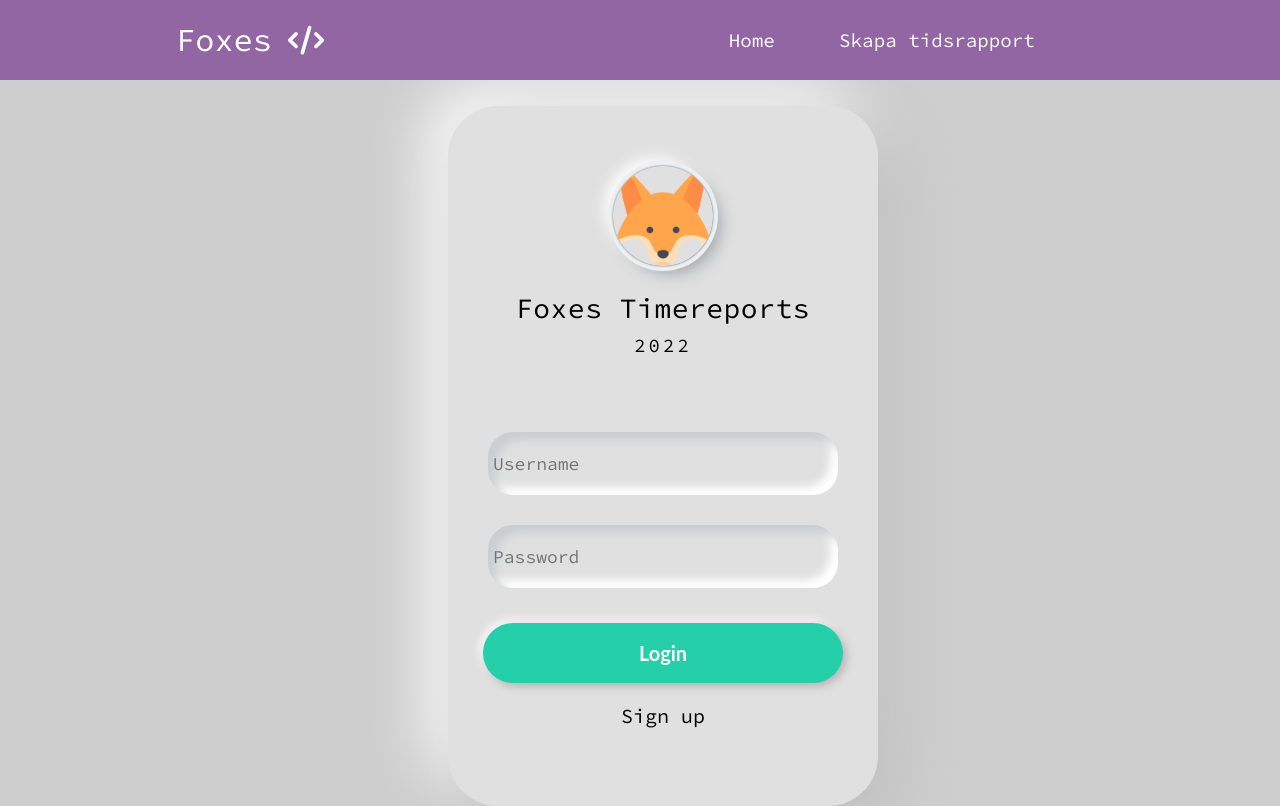
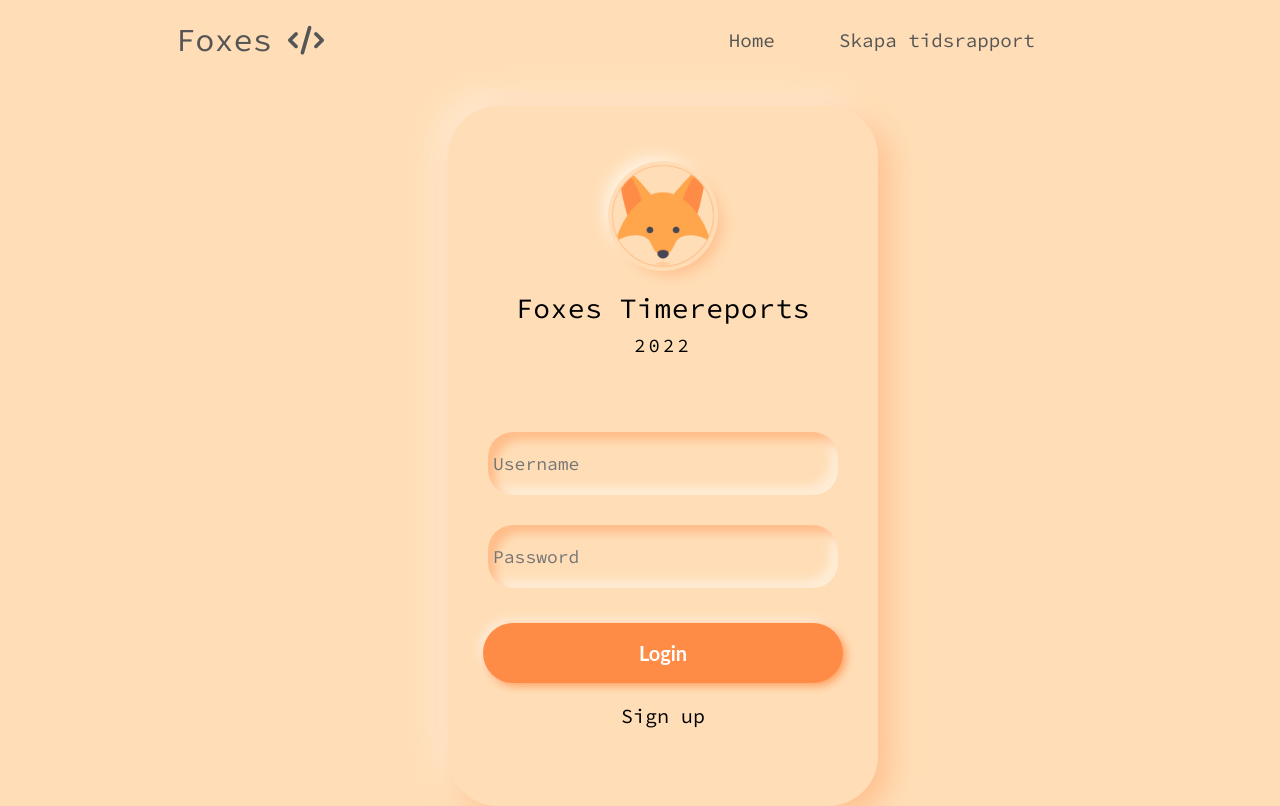
Before and after one commit to oliverrodin/project-foxes-aktuell, a React (Create React App) app in the folder frontend/: page / in a window 1280 px wide. Built offline with nearby package versions, Linux system fonts and the light colour scheme; no server answers.

Commit message:
change backgroundcolor

```diff
--- a/frontend/src/App.css
+++ b/frontend/src/App.css
@@ -7,14 +7,21 @@
 
 }
 :root{
-  --primary-color: rgb(206, 206, 206);
-  --accent-color: rgb(146, 101, 163);
-  --font-color: rgb(0, 0, 0);
+  --primary-color: #ffdeb7;
+  --accent-color-light: #ffa54b;
+  --accent-color-dark: rgba(255,140,70,255);
+  --font-color: #555;
   --white-color: #fff;
-  --box-shadow1:7px 7px 27px #9c9c9c,
-  -7px -7px 27px #fffdfd;
-  --box-shadow-inset:inset 7px 7px 27px #9c9c9c,
-  inset -7px -7px 27px #fffdfd;
+
+  --box-shadow-bigblur:10px 10px 30px rgba(255,140,70,0.4),
+  -10px -10px 30px #ffecd5;
+  --box-shadow-tight:
+  3px 3px 8px rgba(252, 140, 70, 0.3),
+  5px 5px 16px rgba(252, 140, 70, 0.2),
+  -3px -3px 8px #ffecd5,
+  -5px -5px 16px #ffe8cc;
+  --box-shadow-inset:inset 8px 8px 8px rgba(255,140,70,0.4),
+  inset -8px -8px 8px #ffecd5;
 }
 body{
   background-color: var(--primary-color);
--- a/frontend/src/Pages/Home.js
+++ b/frontend/src/Pages/Home.js
@@ -46,16 +46,21 @@ function Home() {
         <h1 className="header-h1">{name}</h1>
       </div>
       <div className="left-container">
+        <h2>Projekt</h2>
         {
           project.map((value) => {
 
               return (
                 <div>
                   <ul key={value.id} className="project-card">
-                    <li>Project: {value.name}</li>
-                    <li>Start: {value.dateStart}</li>
-                    <li>End: {value.dateEnd} </li>
-                    <li>Status: {value.status}</li>
+
+                    <li className="project-lines">Project: {value.name}</li>
+                    <li className="project-lines">Start: {value.dateStart}</li>
+                    <li className="project-lines">End: {value.dateEnd} </li>
+                    <li className="project-lines">
+                      Status:
+                       <span className={value.color}>{value.status}</span>
+                    </li>
                   </ul>
                 </div>
               )
--- a/frontend/src/Pages/Login.css
+++ b/frontend/src/Pages/Login.css
@@ -5,9 +5,8 @@
     height: 700px;
     padding: 60px 35px 35px 35px;
     border-radius: 50px;
-background: #e0e0e0;
-box-shadow:  20px 20px 60px #bebebe,
-             -20px -20px 60px #ffffff;
+    background: var(--primary-color);
+    box-shadow:  var(--box-shadow-bigblur);
   }
 
   .logo {
@@ -20,13 +19,13 @@ box-shadow:  20px 20px 60px #bebebe,
     background-repeat: no-repeat;
     background-size: cover;
     box-shadow:
-    0px 0px 2px #5f5f5f,
+    0px 0px 2px var(--accent-color-dark),
 
-    0px 0px 0px 5px #ecf0f3,
+    0px 0px 0px 5px var(--primary-color),
 
-    8px 8px 15px #a7aaaf,
+    8px 8px 15px rgba(255,140,70,0.4),
 
-    -8px -8px 15px #ffffff
+    -8px -8px 15px #fff5e8
     ;
   }
 
@@ -58,8 +57,8 @@ box-shadow:  20px 20px 60px #bebebe,
   .username, .password {
     margin-bottom: 30px;
     border-radius: 25px;
-    box-shadow: inset 8px 8px 8px #cbced1,
-                inset -8px -8px 8px #ffffff;
+    box-shadow: inset 8px 8px 8px rgba(255,140,70,0.4),
+                inset -8px -8px 8px #ffecd5;
   }
 
   .fields svg {
@@ -79,13 +78,13 @@ box-shadow:  20px 20px 60px #bebebe,
     font-family: 'Lato', sans-serif;
     color:#fff;
     text-align: center;
-    background: #24cfaa;
-    box-shadow: 3px 3px 8px #b1b1b1,
-                -3px -3px 8px #ffffff;
+    background: var(--accent-color-dark);
+    box-shadow: 3px 3px 8px rgba(255,140,70,0.8),
+                -3px -3px 8px #fff3e4;
     transition: 0.5s;
   }
   .signin-button:hover {
-    background:#2fdbb6;
+    background: var(--accent-color-light);
   }
   .signin-button:active {
     background:#1da88a;
--- a/frontend/src/Pages/Login.js
+++ b/frontend/src/Pages/Login.js
@@ -4,7 +4,7 @@ import {Formik, Form} from 'formik'
 import axios from 'axios'
 import "./Login.css";
 import {Link} from 'react-router-dom'
-import "./Fox.png"
+
 
 
 //PAge
--- a/frontend/src/Pages/Navbar.css
+++ b/frontend/src/Pages/Navbar.css
@@ -18,7 +18,7 @@
     max-width: 1500px;
   }
   .navbar-logo {
-    color: #fff;
+    color: var(--font-color);
     justify-self: start;
     margin-left: 20px;
     cursor: pointer;
@@ -45,7 +45,7 @@
     height: 40px;
   }
   .nav-links {
-    color: rgb(255, 255, 255);
+    color: var(--font-color);
     display: flex;
     align-items: center;
     text-decoration: none;
@@ -53,7 +53,7 @@
     height: 100%;
   }
   .nav-links:hover {
-    border-bottom: 4px solid #fff;
+    border-bottom: 4px solid var(--accent-color-dark);
     transition: all 0.2s ease-out;
   }
   .fa-bars {
--- a/frontend/src/Pages/Report.css
+++ b/frontend/src/Pages/Report.css
@@ -14,7 +14,7 @@
 .header {
     grid-area: a;
     background-color: var(--primary-color);
-    box-shadow: var(--box-shadow1);
+    box-shadow: var(--box-shadow-tight);
     border-radius: 50px;
     margin-top: 2rem;
     margin-left: 2rem;
@@ -39,7 +39,7 @@
     grid-area: c;
     margin-right: 2rem;
     margin-bottom: 2rem;
-    box-shadow: var(--box-shadow1)
+    box-shadow: var(--box-shadow-tight)
 
 }
 
@@ -49,7 +49,7 @@
     margin-left: 2rem;
     margin-bottom: 2rem;
     grid-area: b;
-    box-shadow:  var(--box-shadow1)
+    box-shadow:  var(--box-shadow-tight)
 }
 
 .report-card{
@@ -58,17 +58,28 @@
     background-color: var(--primary-color);
     padding: 1rem;
     border-radius: 15px;
-    box-shadow: var(--box-shadow1);
+    box-shadow: var(--box-shadow-tight);
 
 }
 .project-card {
     margin: 1rem;
 }
 
-
-.project-card li {
+.project-lines {
     display: block;
     padding: 0;
+}
+
+.red {
+    background-color: rgb(248, 116, 116);
+}
+
+.yellow {
+    background-color: rgb(255, 255, 164);
+}
+
+.green {
+    background-color: rgb(124, 245, 124);
 }
 
 li{
@@ -78,6 +89,8 @@ li{
 
 }
 .report-card:hover{
+
     background-color: var(--primary-color);
+
     box-shadow: var(--box-shadow-inset);
 }
```
Also changed, not shown: frontend/Images/Fox.png (renamed from frontend/src/Pages/Fox.png), 1 other file (tests, documents, lock files or other folders).
